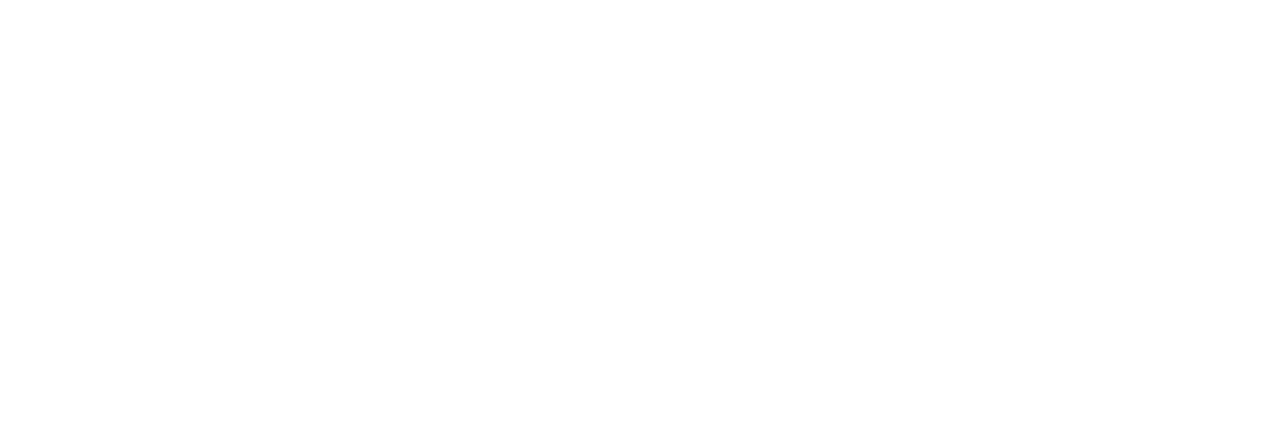
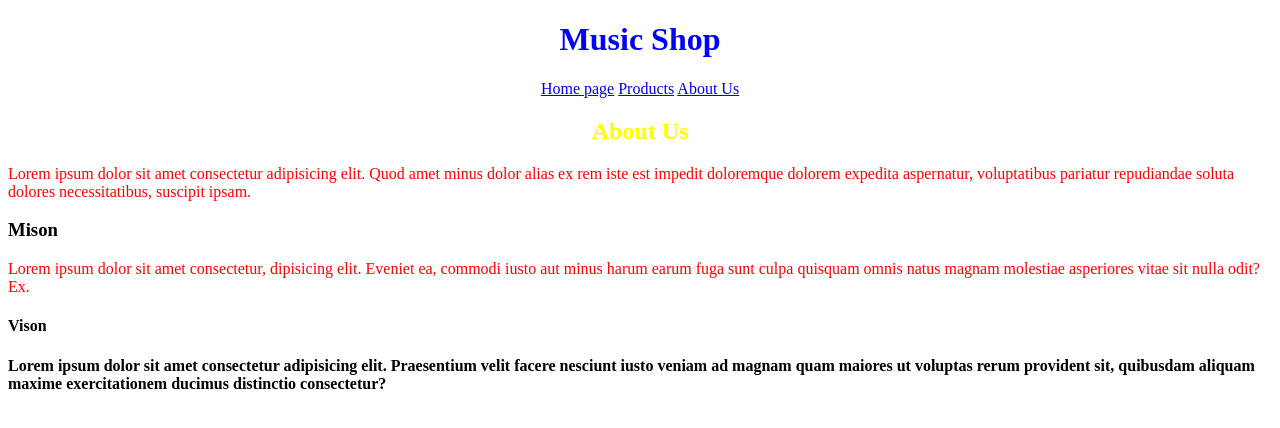
Before and after one commit to Yemresalcan/cssodev1, a plain HTML site: page about-us.html in a window 1280 px wide. Drawn offline with Linux system fonts and the light colour scheme.

Commit message:
Main | Css yapıldı 5.10.22

```diff
--- a/about-us.html
+++ b/about-us.html
@@ -0,0 +1,28 @@
+<!DOCTYPE html>
+<html lang="en">
+<head>
+    <meta charset="UTF-8">
+    <meta http-equiv="X-UA-Compatible" content="IE=edge">
+    <meta name="viewport" content="width=device-width, initial-scale=1.0">
+    <link rel="stylesheet" href="css/style.css">
+    <title>About Us</title>
+</head>
+<body>
+    <div id="Menu" style="text-align:center">
+        <h1>Music Shop </h1>
+
+    <a href="index.html">Home page</a>
+    <a href="product.html">Products</a>
+    <a href="about-us.html">About Us</a>
+    <h2>About Us</h2>
+    </div>
+<p>Lorem ipsum dolor sit amet consectetur adipisicing elit. Quod amet minus dolor alias ex rem iste est impedit doloremque dolorem expedita aspernatur, voluptatibus pariatur repudiandae soluta dolores necessitatibus, suscipit ipsam.</p>
+<h3>Mison</h3>
+<p>
+    Lorem ipsum dolor sit amet consectetur,
+    dipisicing elit. Eveniet ea, commodi iusto aut minus harum earum fuga sunt culpa quisquam omnis natus magnam molestiae asperiores vitae sit nulla odit? Ex.
+</p>
+<h4>Vison</h4>
+<b>Lorem ipsum dolor sit amet consectetur adipisicing elit. Praesentium velit facere nesciunt iusto veniam ad magnam quam maiores ut voluptas rerum provident sit, quibusdam aliquam maxime exercitationem ducimus distinctio consectetur?</b>
+</body>
+</html>
--- a/css/homepagestyle.css
+++ b/css/style.css
@@ -1,12 +1,17 @@
 h1{
     text-align: center;
-    color: red;
+    color: blue;
 }
-a{
+h2{
+   color: yellow;
+}
+a href{
 justify-content: center;
+text-align: center;
+list-style-position: inside
 }
 p{
-    text-align: center;
+
     color:red;
 }
 ul {
@@ -17,3 +22,6 @@ ul {
 li{
     text-align: center;
 }
+ol{
+    text-align: center;
+}
```
Also changed, not shown: index.html (+8 -7 lines), product.html (+32 -0 lines).
